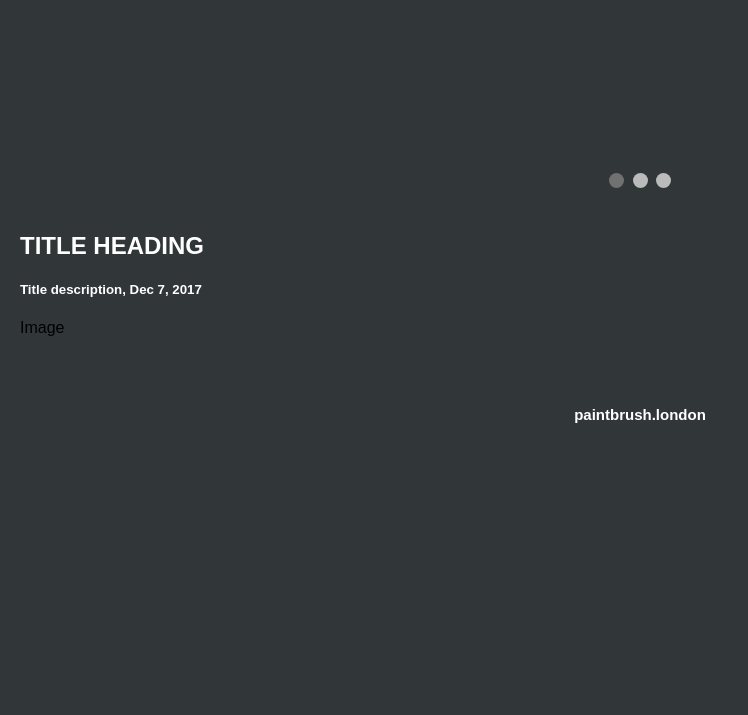
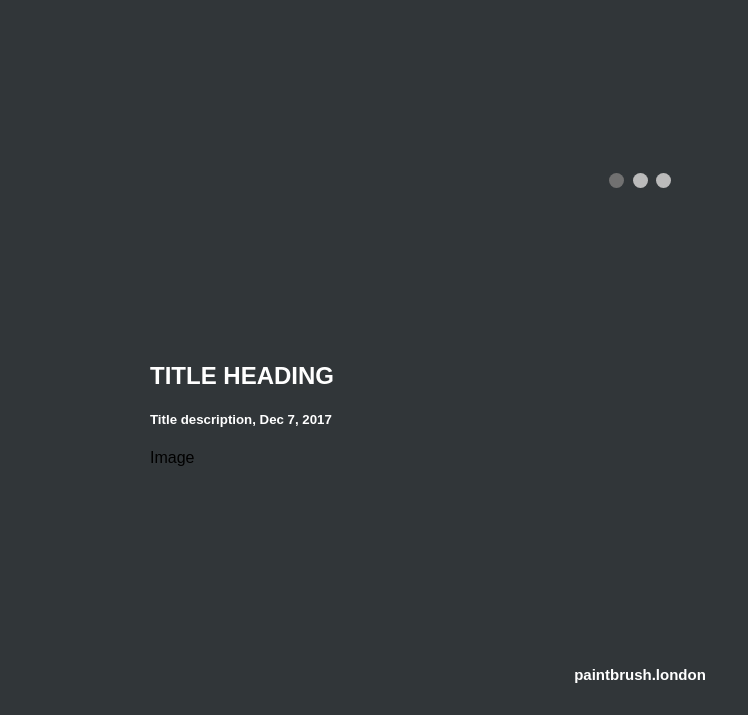
Before and after one commit to hafizzainal/hafizzainal.github.io, a Jekyll site: the page built from index.md, in a window 1280 px wide. Shown: the part 561-1276 px from the top of the page, without its empty margins (0-748 px from the left). Built offline with Jekyll 4.4.1, drawn with Linux system fonts in a browser that asks for light colours; our own code applies the rules of GitHub Pages for plain Markdown files; before the commit the page ends 1016 px from its top, so only the background shows below that.

Commit message:
Update default.html

```diff
--- a/_layouts/default.html
+++ b/_layouts/default.html
@@ -44,7 +44,7 @@ img {vertical-align: middle;}
 .main {
     flex: 100%;
     background-color: #313639;
-    padding: 20px;
+    padding: 150px;
 }
 
 /* Slideshow container */
```
